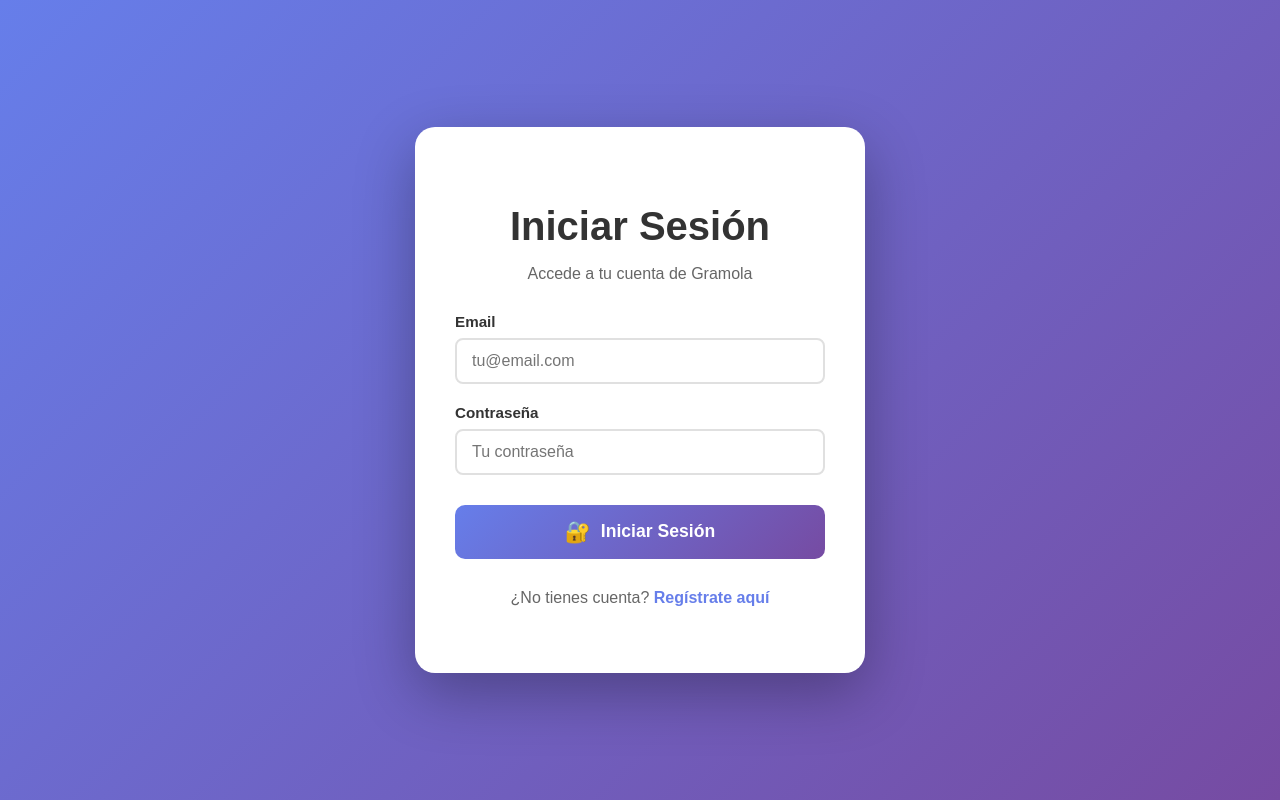
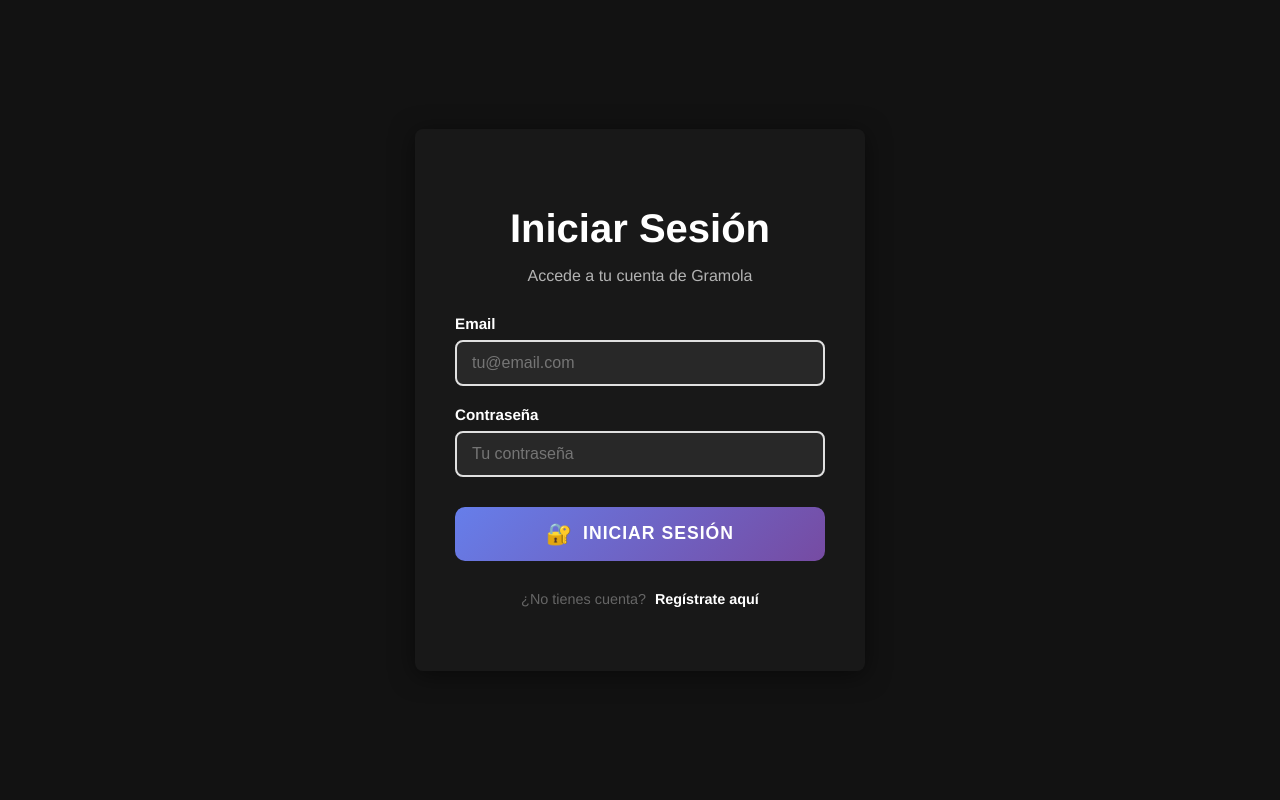
Before and after one commit to cxrbxyx/Lab_Multimedia, an Angular app in the folder frontend/: page /login in a window 1280 px wide. Built offline with nearby package versions, Linux system fonts and the light colour scheme.

Commit message:
Actualizar estilos de la interfaz: cambiar colores de fondo, ajustar bordes y sombras, y mejorar la presentación de botones y formularios en las secciones de inicio, inicio de sesión, pagos y registro.

```diff
--- a/frontend/src/app/home/home.css
+++ b/frontend/src/app/home/home.css
@@ -3,30 +3,31 @@
   justify-content: center;
   align-items: center;
   min-height: 100vh;
-  background: linear-gradient(135deg, #667eea 0%, #764ba2 100%);
+  background-color: #121212;
   padding: 20px;
 }
 
 .home-content {
   text-align: center;
-  background: white;
+  background: #181818;
   padding: 60px 40px;
-  border-radius: 20px;
-  box-shadow: 0 20px 60px rgba(0, 0, 0, 0.3);
+  border-radius: 8px;
+  box-shadow: 0 4px 24px rgba(0, 0, 0, 0.5);
   max-width: 500px;
   width: 100%;
+  color: white;
 }
 
 .home-title {
   font-size: 3rem;
   font-weight: bold;
-  color: #333;
+  color: white;
   margin-bottom: 10px;
 }
 
 .home-subtitle {
   font-size: 1.2rem;
-  color: #666;
+  color: #b3b3b3;
   margin-bottom: 40px;
 }
 
@@ -43,11 +44,36 @@
   gap: 10px;
   padding: 15px 30px;
   font-size: 1.1rem;
-  font-weight: 600;
+  font-weight: bold;
   border: none;
-  border-radius: 10px;
+  border-radius: 24px;
   cursor: pointer;
   transition: all 0.3s ease;
+  text-decoration: none;
+  text-transform: uppercase;
+  letter-spacing: 1px;
+}
+
+.btn-primary {
+  background: #1db954;
+  color: black;
+}
+
+.btn-primary:hover {
+  background: #1ed760;
+  transform: scale(1.02);
+}
+
+.btn-secondary {
+  background: transparent;
+  border: 1px solid #727272;
+  color: white;
+}
+
+.btn-secondary:hover {
+  border-color: white;
+  transform: scale(1.02);
+}
 }
 
 .btn-icon {
--- a/frontend/src/app/login/login.css
+++ b/frontend/src/app/login/login.css
@@ -3,30 +3,31 @@
   justify-content: center;
   align-items: center;
   min-height: 100vh;
-  background: linear-gradient(135deg, #667eea 0%, #764ba2 100%);
+  background-color: #121212;
   padding: 20px;
 }
 
 .login-content {
-  background: white;
+  background: #181818;
   padding: 50px 40px;
-  border-radius: 20px;
-  box-shadow: 0 20px 60px rgba(0, 0, 0, 0.3);
+  border-radius: 8px;
+  box-shadow: 0 4px 24px rgba(0, 0, 0, 0.5);
   max-width: 450px;
   width: 100%;
+  color: white;
 }
 
 .login-title {
   font-size: 2.5rem;
   font-weight: bold;
-  color: #333;
+  color: white;
   margin-bottom: 10px;
   text-align: center;
 }
 
 .login-subtitle {
   font-size: 1rem;
-  color: #666;
+  color: #b3b3b3;
   margin-bottom: 30px;
   text-align: center;
 }
@@ -45,8 +46,80 @@
 
 .form-group label {
   font-weight: 600;
-  color: #333;
+  color: white;
   font-size: 0.95rem;
+}
+
+.form-control {
+  padding: 12px 16px;
+  border-radius: 4px;
+  border: 1px solid #404040;
+  font-size: 1rem;
+  transition: all 0.3s ease;
+  background-color: #282828;
+  color: white;
+}
+
+.form-control:focus {
+  outline: none;
+  border-color: #1db954;
+  box-shadow: 0 0 0 2px rgba(29, 185, 84, 0.2);
+}
+
+.btn-primary {
+  background: #1db954;
+  color: black;
+  font-weight: bold;
+  padding: 14px;
+  border: none;
+  border-radius: 24px;
+  font-size: 1rem;
+  cursor: pointer;
+  transition: all 0.3s ease;
+  margin-top: 10px;
+  text-transform: uppercase;
+  letter-spacing: 1px;
+  width: 100%;
+}
+
+.btn-primary:hover {
+  background: #1ed760;
+  transform: scale(1.02);
+}
+
+.btn-primary:disabled {
+  background: #535353;
+  cursor: not-allowed;
+  transform: none;
+}
+
+.login-footer {
+  margin-top: 30px;
+  text-align: center;
+  color: #b3b3b3;
+  font-size: 0.9rem;
+}
+
+.login-footer a {
+  color: white;
+  text-decoration: none;
+  font-weight: 600;
+  margin-left: 5px;
+}
+
+.login-footer a:hover {
+  text-decoration: underline;
+  color: #1db954;
+}
+
+.error-message {
+  background-color: rgba(233, 30, 99, 0.1);
+  color: #e91e63;
+  padding: 12px;
+  border-radius: 4px;
+  margin-bottom: 20px;
+  text-align: center;
+  border: 1px solid rgba(233, 30, 99, 0.3);
 }
 
 .form-control {
--- a/frontend/src/app/payments/payments.css
+++ b/frontend/src/app/payments/payments.css
@@ -1,16 +1,34 @@
+:host {
+  display: flex;
+  justify-content: center;
+  align-items: center;
+  min-height: 100vh;
+  background-color: #121212;
+}
+
 .payment-container {
   max-width: 500px;
-  margin: 50px auto;
-  padding: 20px;
-  border: 1px solid #e0e0e0;
+  width: 100%;
+  margin: 0 auto;
+  padding: 40px;
+  border: none;
   border-radius: 8px;
-  background-color: #fff;
+  background-color: #181818;
   font-family: Arial, sans-serif;
+  color: white;
+  box-shadow: 0 4px 24px rgba(0,0,0,0.5);
+}
+
+.payment-container h2 {
+  text-align: center;
+  margin-bottom: 20px;
 }
 
 .price {
   font-size: 1.2em;
   margin-bottom: 20px;
+  text-align: center;
+  color: #b3b3b3;
 }
 
 .stripe-form-container {
@@ -18,36 +36,46 @@
 }
 
 #card-element {
-  padding: 10px;
-  border: 1px solid #ccc;
+  padding: 12px;
+  border: 1px solid #404040;
   border-radius: 4px;
-  margin-bottom: 10px;
-  background-color: white;
+  margin-bottom: 20px;
+  background-color: #282828;
+  /* Nota: Stripe inyecta su propio iframe, pero el contenedor puede tener estilo */
 }
 
 #card-errors {
-  color: #fa755a;
+  color: #e91e63;
   margin-top: 10px;
   font-size: 0.9em;
+  text-align: center;
 }
 
 .btn-primary, .btn-pay {
-  background-color: #5469d4;
-  color: white;
+  background-color: #1db954;
+  color: black;
   border: none;
-  padding: 10px 20px;
-  border-radius: 4px;
+  padding: 14px;
+  border-radius: 24px;
   cursor: pointer;
   font-size: 16px;
   width: 100%;
+  font-weight: bold;
+  text-transform: uppercase;
+  letter-spacing: 1px;
+  transition: all 0.2s;
 }
 
 .btn-primary:hover, .btn-pay:hover {
-  background-color: #4353a8;
+  background-color: #1ed760;
+  transform: scale(1.02);
 }
 
 .success-message {
-  color: green;
+  color: #1db954;
+  text-align: center;
+  margin-top: 10px;
+}
   margin-top: 20px;
   font-weight: bold;
 }
--- a/frontend/src/app/register/register.css
+++ b/frontend/src/app/register/register.css
@@ -1,267 +1,133 @@
-.card {
-  max-width: 500px;
-  margin: 50px auto;
-  padding: 20px;
-  border: 1px solid #e0e0e0;
-  border-radius: 8px;
-  background-color: #fff;
-  font-family: Arial, sans-serif;
-}
-
-.card h2 {
-  text-align: center;
-  color: #333;
-  margin-bottom: 30px;
-  font-size: 1.8em;
-}
-
-.card label {
-  display: block;
-  margin-top: 15px;
-  margin-bottom: 5px;
-  color: #555;
-  font-weight: 500;
-  font-size: 0.95em;
-}
-
-.card input[type="text"],
-.card input[type="email"],
-.card input[type="password"] {
-  width: 100%;
-  padding: 10px;
-  border: 1px solid #ccc;
-  border-radius: 4px;
-  box-sizing: border-box;
-  font-size: 14px;
-  background-color: white;
-  transition: border-color 0.3s;
-}
-
-.card input[type="text"]:focus,
-.card input[type="email"]:focus,
-.card input[type="password"]:focus {
-  outline: none;
-  border-color: #5469d4;
-}
-
-.card button {
-  width: 100%;
-  background-color: #5469d4;
-  color: white;
-  border: none;
-  padding: 12px 20px;
-  border-radius: 4px;
-  cursor: pointer;
-  font-size: 16px;
-  margin-top: 25px;
-  font-weight: 600;
-  transition: background-color 0.3s;
-}
-
-.card button:hover {
-  background-color: #4353a8;
-}
-
-.card button:active {
-  transform: scale(0.98);
-}
-
-.alert {
-  margin-top: 20px;
-  padding: 12px;
-  border-radius: 4px;
-  font-size: 0.95em;
-}
-
-.alert-danger {
-  background-color: #fee;
-  color: #c33;
-  border: 1px solid #fcc;
-}
-
-.alert-success {
-  background-color: #efe;
-  color: #3c3;
-  border: 1px solid #cfc;
-  font-weight: 500;
-}
-
-/* Animación sutil para las alertas */
-@keyframes slideIn {
-  from {
-    opacity: 0;
-    transform: translateY(-10px);
-  }
-  to {
-    opacity: 1;
-    transform: translateY(0);
-  }
-}
-
-.alert {
-  animation: slideIn 0.3s ease-out;
-}
-
 .register-container {
   display: flex;
   justify-content: center;
   align-items: center;
   min-height: 100vh;
-  background: linear-gradient(135deg, #667eea 0%, #764ba2 100%);
+  background-color: #121212;
   padding: 20px;
 }
 
 .register-content {
-  background: white;
-  padding: 40px;
-  border-radius: 20px;
-  box-shadow: 0 20px 60px rgba(0, 0, 0, 0.3);
+  background: #181818;
+  padding: 50px 40px;
+  border-radius: 8px;
+  box-shadow: 0 4px 24px rgba(0, 0, 0, 0.5);
   max-width: 500px;
   width: 100%;
+  color: white;
 }
 
 .register-title {
-  font-size: 2rem;
+  font-size: 2.5rem;
   font-weight: bold;
-  color: #333;
+  color: white;
   margin-bottom: 10px;
   text-align: center;
 }
 
 .register-subtitle {
   font-size: 1rem;
-  color: #666;
-  margin-bottom: 25px;
+  color: #b3b3b3;
+  margin-bottom: 30px;
   text-align: center;
-}
-
-.alert {
-  padding: 12px 15px;
-  border-radius: 8px;
-  margin-bottom: 20px;
-  font-size: 0.95rem;
-  animation: slideIn 0.3s ease-out;
-}
-
-.alert-success {
-  background-color: #d1fae5;
-  color: #065f46;
-  border: 1px solid #6ee7b7;
-}
-
-.alert-danger {
-  background-color: #fee2e2;
-  color: #991b1b;
-  border: 1px solid #f87171;
-}
-
-@keyframes slideIn {
-  from {
-    opacity: 0;
-    transform: translateY(-10px);
-  }
-  to {
-    opacity: 1;
-    transform: translateY(0);
-  }
 }
 
 .register-form {
   display: flex;
   flex-direction: column;
-  gap: 18px;
+  gap: 20px;
 }
 
 .form-group {
   display: flex;
   flex-direction: column;
-  gap: 6px;
+  gap: 8px;
 }
 
 .form-group label {
   font-weight: 600;
-  color: #333;
-  font-size: 0.9rem;
+  color: white;
+  font-size: 0.95rem;
 }
 
 .form-control {
-  padding: 12px 15px;
-  border: 2px solid #e0e0e0;
-  border-radius: 8px;
-  font-size: 0.95rem;
+  padding: 12px 16px;
+  border-radius: 4px;
+  border: 1px solid #404040;
+  font-size: 1rem;
   transition: all 0.3s ease;
+  background-color: #282828;
+  color: white;
+  width: 100%;
 }
 
 .form-control:focus {
   outline: none;
-  border-color: #667eea;
-  box-shadow: 0 0 0 3px rgba(102, 126, 234, 0.1);
+  border-color: #1db954;
+  box-shadow: 0 0 0 2px rgba(29, 185, 84, 0.2);
 }
 
-.form-control:disabled {
-  background-color: #f5f5f5;
-  cursor: not-allowed;
-}
-
-.btn {
-  display: flex;
-  align-items: center;
-  justify-content: center;
-  gap: 10px;
-  padding: 14px 28px;
+.btn-primary {
+  background: #1db954;
+  color: black;
+  font-weight: bold;
+  padding: 14px;
+  border: none;
+  border-radius: 24px;
   font-size: 1rem;
-  font-weight: 600;
-  border: none;
-  border-radius: 10px;
   cursor: pointer;
   transition: all 0.3s ease;
   margin-top: 10px;
+  text-transform: uppercase;
+  letter-spacing: 1px;
+  width: 100%;
 }
 
-.btn-icon {
-  font-size: 1.2rem;
-}
-
-.btn-primary {
-  background: linear-gradient(135deg, #667eea 0%, #764ba2 100%);
-  color: white;
-}
-
-.btn-primary:hover:not(:disabled) {
-  transform: translateY(-2px);
-  box-shadow: 0 10px 20px rgba(102, 126, 234, 0.4);
+.btn-primary:hover {
+  background: #1ed760;
+  transform: scale(1.02);
 }
 
 .btn-primary:disabled {
-  opacity: 0.6;
+  background: #535353;
   cursor: not-allowed;
+  transform: none;
 }
 
 .register-footer {
-  margin-top: 25px;
+  margin-top: 30px;
   text-align: center;
-  color: #666;
-  font-size: 0.95rem;
+  color: #b3b3b3;
+  font-size: 0.9rem;
 }
 
-.link {
-  color: #667eea;
+.register-footer a {
+  color: white;
   text-decoration: none;
   font-weight: 600;
-  transition: color 0.3s ease;
+  margin-left: 5px;
 }
 
-.link:hover {
-  color: #764ba2;
+.register-footer a:hover {
   text-decoration: underline;
+  color: #1db954;
 }
 
-@media (max-width: 600px) {
-  .register-content {
-    padding: 30px 20px;
-  }
+.alert {
+  padding: 12px;
+  border-radius: 4px;
+  margin-bottom: 20px;
+  text-align: center;
+}
 
-  .register-title {
-    font-size: 1.8rem;
-  }
+.alert-danger {
+  background-color: rgba(233, 30, 99, 0.1);
+  color: #e91e63;
+  border: 1px solid rgba(233, 30, 99, 0.3);
 }
+
+.alert-success {
+  background-color: rgba(29, 185, 84, 0.1);
+  color: #1db954;
+  border: 1px solid rgba(29, 185, 84, 0.3);
+}
--- a/frontend/src/styles.css
+++ b/frontend/src/styles.css
@@ -24,8 +24,9 @@
 body {
   margin: 0;
   padding: 0;
-  font-family: Arial, sans-serif;
-  background-color: #f5f5f5;
+  font-family: 'Circular', 'Helvetica Neue', Helvetica, Arial, sans-serif; /* Spotify font stack */
+  background-color: #121212;
+  color: white;
 }
 
 * {
```
